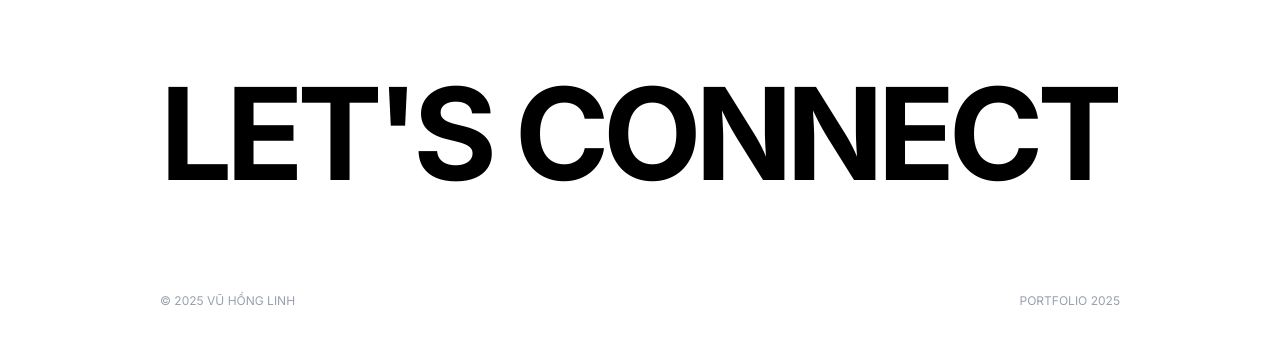
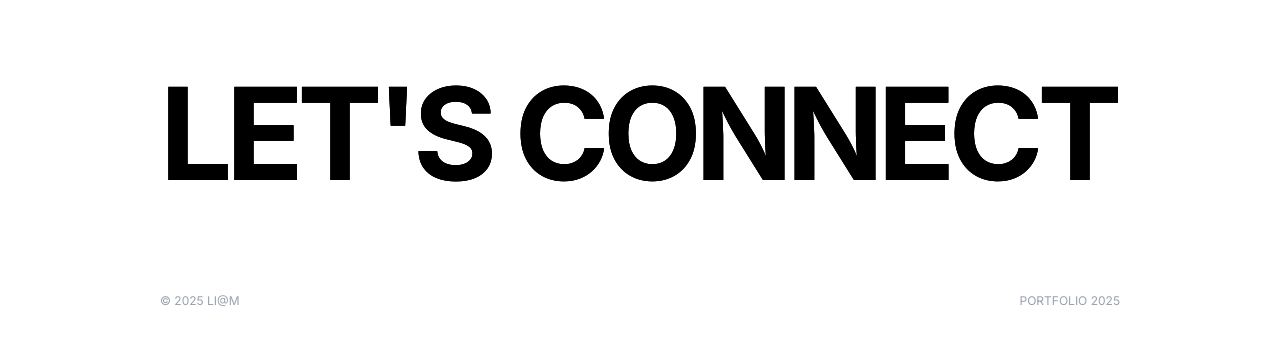
Before and after one commit to honglinh281/liam_portfolio_2025, a Next.js app: page /blog in a window 1280 px wide. Shown: the part 1253-1598 px from the top of the page. Built offline with nearby package versions, Linux system fonts and the light colour scheme.

Commit message:
Update: Glitch effect, Name to li@m, UX/UI Title, Bio translation

```diff
--- a/src/app/globals.css
+++ b/src/app/globals.css
@@ -32,3 +32,77 @@ body {
   width: 0px;
   background: transparent;
 }
+
+/* Glitch Effect */
+.glitch {
+  position: relative;
+  display: inline-block;
+}
+
+.glitch::before,
+.glitch::after {
+  content: attr(data-text);
+  position: absolute;
+  top: 0;
+  left: 0;
+  width: 100%;
+  height: 100%;
+  background: inherit;
+}
+
+.glitch:hover::before {
+  left: 2px;
+  text-shadow: -1px 0 #ff00c1;
+  clip-path: inset(44% 0 61% 0);
+  animation: glitch-anim-1 0.4s infinite linear alternate-reverse;
+}
+
+.glitch:hover::after {
+  left: -2px;
+  text-shadow: -1px 0 #00fff9;
+  clip-path: inset(44% 0 61% 0);
+  background: inherit; /* Ensure background allows text to show */
+  animation: glitch-anim-2 0.4s infinite linear alternate-reverse;
+}
+
+@keyframes glitch-anim-1 {
+  0% {
+    clip-path: inset(20% 0 80% 0);
+  }
+  20% {
+    clip-path: inset(60% 0 10% 0);
+  }
+  40% {
+    clip-path: inset(40% 0 50% 0);
+  }
+  60% {
+    clip-path: inset(80% 0 5% 0);
+  }
+  80% {
+    clip-path: inset(10% 0 60% 0);
+  }
+  100% {
+    clip-path: inset(30% 0 30% 0);
+  }
+}
+
+@keyframes glitch-anim-2 {
+  0% {
+    clip-path: inset(10% 0 60% 0);
+  }
+  20% {
+    clip-path: inset(30% 0 20% 0);
+  }
+  40% {
+    clip-path: inset(70% 0 10% 0);
+  }
+  60% {
+    clip-path: inset(20% 0 60% 0);
+  }
+  80% {
+    clip-path: inset(50% 0 30% 0);
+  }
+  100% {
+    clip-path: inset(10% 0 80% 0);
+  }
+}
--- a/src/app/page.tsx
+++ b/src/app/page.tsx
@@ -102,7 +102,7 @@ export default function Home() {
             <div className="hero-line pl-[5vw] text-gray-400">Analyst</div>
           </div>
           <div className="overflow-hidden">
-            <div className="hero-line">& Designer</div>
+            <div className="hero-line">& UX/UI Designer</div>
           </div>
         </div>
         <div
--- a/src/components/shared/Footer.tsx
+++ b/src/components/shared/Footer.tsx
@@ -1,5 +1,6 @@
 "use client";
 import Link from "next/link";
+import GlitchText from "@/components/shared/GlitchText";
 import { DATA } from "@/data";
 
 const Footer = () => {
@@ -10,7 +11,7 @@ const Footer = () => {
           href="/contact"
           className="text-[10vw] font-bold leading-none tracking-tighter hover:italic transition-all cursor-pointer interactive block"
         >
-          LET'S CONNECT
+          <GlitchText text="LET'S CONNECT" />
         </Link>
       </div>
 
--- /dev/null
+++ b/src/components/shared/GlitchText.tsx
@@ -0,0 +1,16 @@
+import React from "react";
+
+interface GlitchTextProps {
+  text: string;
+  className?: string;
+}
+
+const GlitchText: React.FC<GlitchTextProps> = ({ text, className = "" }) => {
+  return (
+    <span className={`glitch ${className}`} data-text={text}>
+      {text}
+    </span>
+  );
+};
+
+export default GlitchText;
--- a/src/data/index.ts
+++ b/src/data/index.ts
@@ -2,13 +2,13 @@ import { Linkedin, Mail, Phone } from "lucide-react";
 
 export const DATA = {
   personal: {
-    name: "Vũ Hồng Linh",
+    name: "li@m",
     role: "Business Analyst & UI/UX Designer",
     location: "Hanoi, Vietnam",
     email: "vhonglinh28@gmail.com",
     phone: "036 861 9874",
     linkedin: "https://www.linkedin.com/in/vhlinh28",
-    bio: "Chuyển mình từ UI/UX Designer sang Business Analyst với mục tiêu trở thành Product Owner trong 3-5 năm tới. Tôi kết hợp tư duy thẩm mỹ và phân tích nghiệp vụ sắc bén để tạo ra các giải pháp số hiệu quả.",
+    bio: "Transitioning from UI/UX Designer to Business Analyst with the goal of becoming a Product Owner within 3-5 years. I combine aesthetic thinking with sharp business analysis to create effective digital solutions.",
     fullBio:
       "Tốt nghiệp chuyên ngành CNTT và có 2 năm kinh nghiệm làm UI/UX Designer, tôi đã tham gia nhiều dự án đa dạng như e-CRM, ERP, và Booking App. Gần đây, tôi chuyển hướng sang Business Analyst để có cái nhìn toàn diện hơn về phát triển sản phẩm. Tôi tự tin với kiến thức kỹ thuật, kỹ năng thiết kế và đam mê học hỏi không ngừng.",
   },
```
